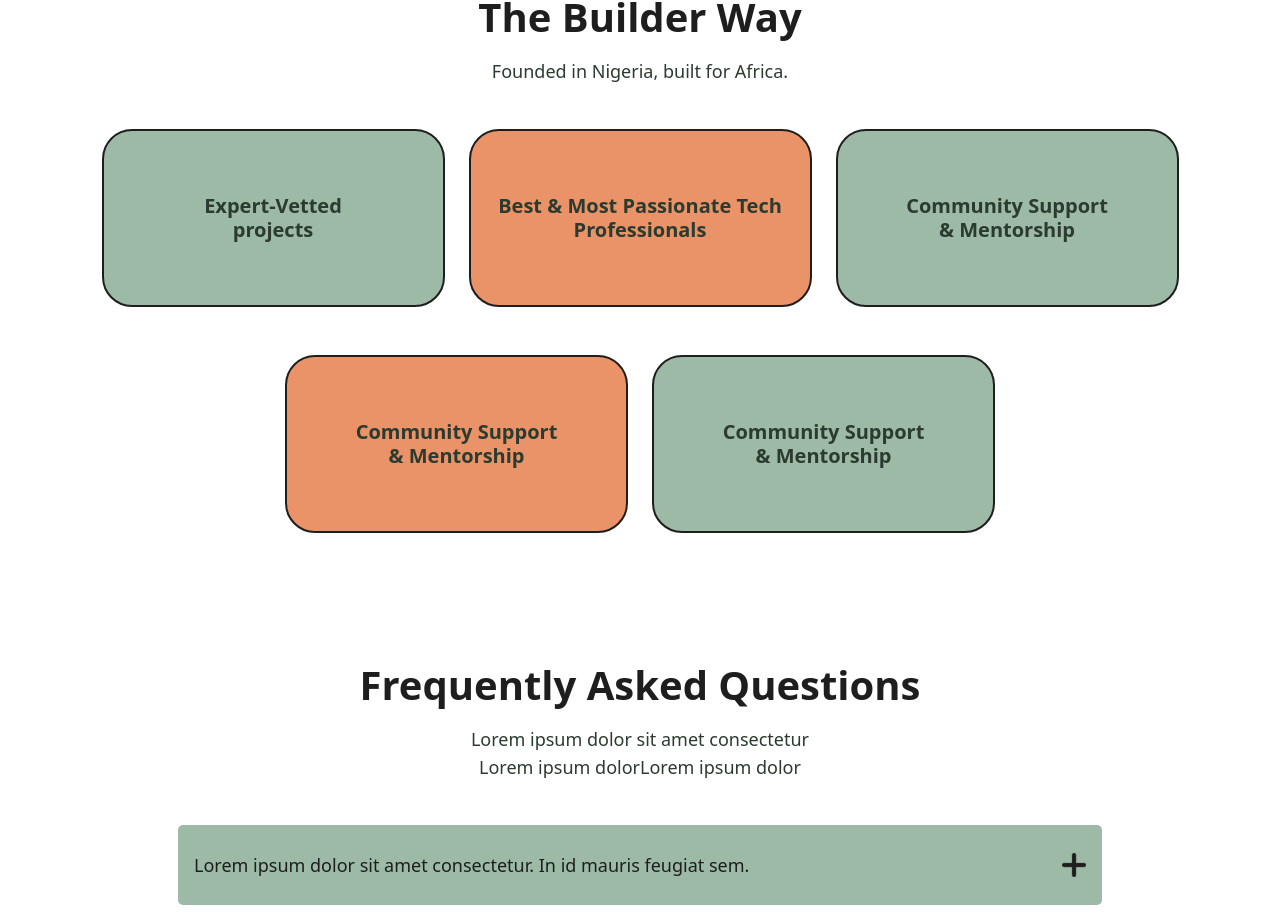
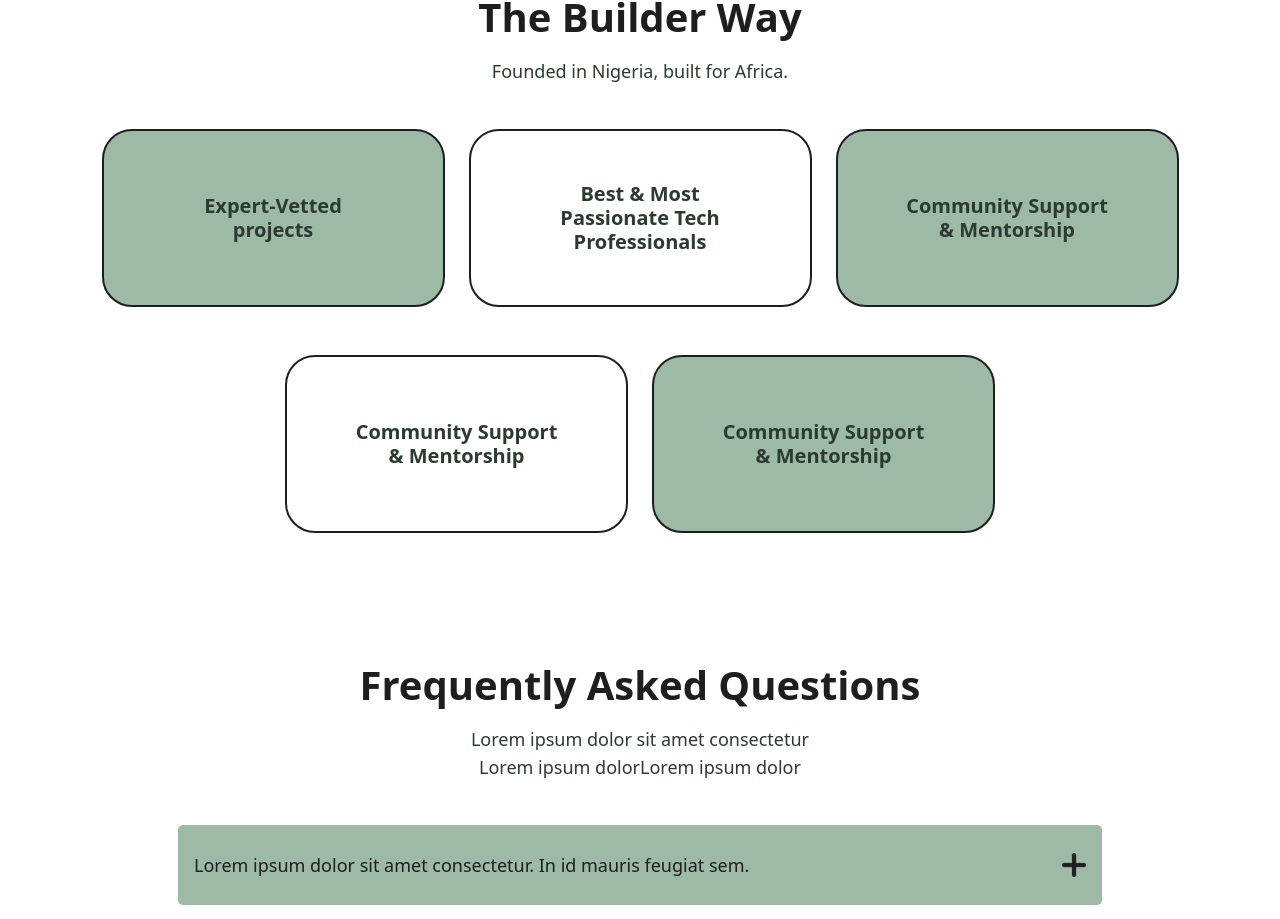
Before and after one commit to BowaDAO/Beud, a React (Vite) app: page / in a window 1280 px wide. Shown: the part 2573-3492 px from the top of the page. Built offline with nearby package versions, Linux system fonts and the light colour scheme.

Commit message:
refactored builder cards

```diff
--- a/index.html
+++ b/index.html
@@ -2,7 +2,7 @@
 <html lang="en">
   <head>
     <meta charset="UTF-8" />
-    <link rel="icon" type="image/svg+xml" href="/vite.svg" />
+    <link rel="icon" type="image/svg+xml" href=" " />
     <meta
       name="viewport"
       content="width=device-width, initial-scale=1.0, maximum-scale=1.0"
--- a/src/components/BuilderCard.jsx
+++ b/src/components/BuilderCard.jsx
@@ -1,8 +1,27 @@
 import React from "react";
 
-const BuilderCard = ({ text }) => {
+const BuilderCard = ({ text, id }) => {
+  let backgroundColor;
+  if (id === 1) {
+    backgroundColor = "primary";
+  }
+  if (id === 2) {
+    backgroundColor = "secondary";
+  }
+  if (id === 3) {
+    backgroundColor = "primary";
+  }
+  if (id === 4) {
+    backgroundColor = "secondary";
+  }
+  if (id === 5) {
+    backgroundColor = "primary";
+  }
+
   return (
-    <article className="px-16 py-12 border-[2px] border-black rounded-[30px] w-[343px] max-w-full text-center bg-primary text-base font-semibold text-main md:text-[20px] md:h-[178px] h-[144px] flex items-center justify-center">
+    <article
+      className={`px-16 py-12 border-[2px] border-black rounded-[30px] w-[343px] max-w-full text-center bg-${backgroundColor} text-base font-semibold text-main md:text-[20px] md:h-[178px] h-[144px] flex items-center justify-center`}
+    >
       <p>{text}</p>
     </article>
   );
--- a/src/components/MissionCard.jsx
+++ b/src/components/MissionCard.jsx
@@ -1,5 +1,6 @@
 import React from "react";
 
+//Component that renders each square card on the first section after the hero container
 const MissionCard = ({ thumbNail, title, body }) => {
   let backgroundColor;
   let color;
@@ -20,10 +21,6 @@ const MissionCard = ({ thumbNail, title, body }) => {
     color = "grey";
   }
 
-  //f1ff6 light
-  //9cbaa6 primary
-  //536258 grey
-
   return (
     <div
       className={`max-w-[294px] h-[319px] border-[2px] border-black bg-${backgroundColor} flex flex-col items-start gap-8 p-[17.5px]`}
--- a/src/containers/Builder.jsx
+++ b/src/containers/Builder.jsx
@@ -1,4 +1,28 @@
 import React from "react";
+import { BuilderCard } from "../components";
+
+const builderData = [
+  {
+    id: 1,
+    text: "Expert-Vetted projects",
+  },
+  {
+    id: 2,
+    text: "Best & Most Passionate Tech Professionals",
+  },
+  {
+    id: 3,
+    text: "Community Support & Mentorship",
+  },
+  {
+    id: 4,
+    text: "Community Support & Mentorship",
+  },
+  {
+    id: 5,
+    text: "Community Support & Mentorship",
+  },
+];
 
 const Builder = () => {
   return (
@@ -13,21 +37,9 @@ const Builder = () => {
       </article>
 
       <div className="flex flex-wrap items-center justify-center gap-4 lg:gap-y-12 lg:gap-x-6 md:gap-y-[42px] md:gap-x-4">
-        <article className="px-16 py-12 border-[2px] border-black rounded-[30px] w-[343px] max-w-full  text-center bg-primary text-base font-semibold text-main md:text-[20px] md:h-[178px] h-[144px] flex items-center justify-center">
-          <p>Expert-Vetted projects </p>
-        </article>
-        <article className="md:p-0 px-16 py-12 border-[2px] border-black rounded-[30px] w-[343px] max-w-full text-center bg-secondary text-base font-semibold text-main md:text-[20px] md:h-[178px] h-[144px] flex items-center justify-center">
-          <p>Best & Most Passionate Tech Professionals</p>
-        </article>
-        <article className="px-16 py-12 border-[2px] border-black rounded-[30px] w-[343px] max-w-full text-center bg-primary text-base font-semibold text-main md:text-[20px] md:h-[178px] h-[144px] flex items-center justify-center">
-          <p>Community Support & Mentorship</p>
-        </article>
-        <article className="px-16 py-12 border-[2px] border-black rounded-[30px] w-[343px] max-w-full text-center bg-secondary text-base font-semibold text-main md:text-[20px] md:h-[178px] h-[144px] flex items-center justify-center">
-          <p>Community Support & Mentorship</p>
-        </article>
-        <article className="px-16 py-12 border-[2px] border-black rounded-[30px] w-[343px] max-w-full text-center bg-primary text-base font-semibold text-main md:text-[20px] md:h-[178px] h-[144px] flex items-center justify-center">
-          <p>Community Support & Mentorship</p>
-        </article>
+        {builderData.map((item) => {
+          return <BuilderCard key={item.id} {...item} />;
+        })}
       </div>
     </section>
   );
```
